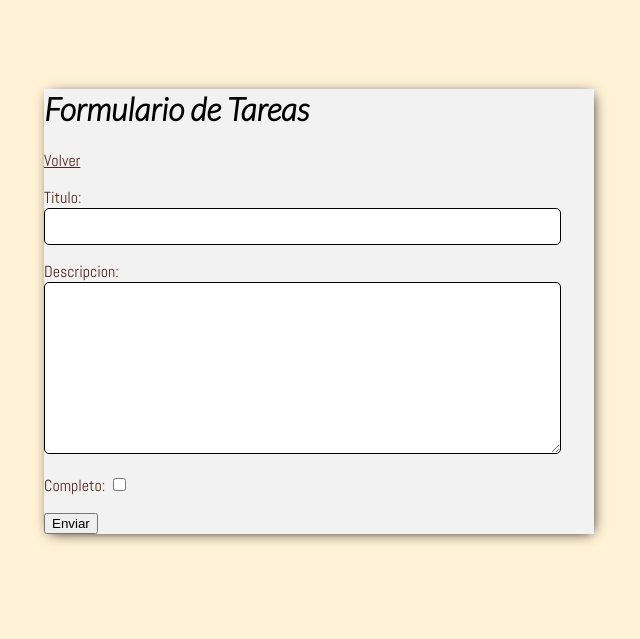
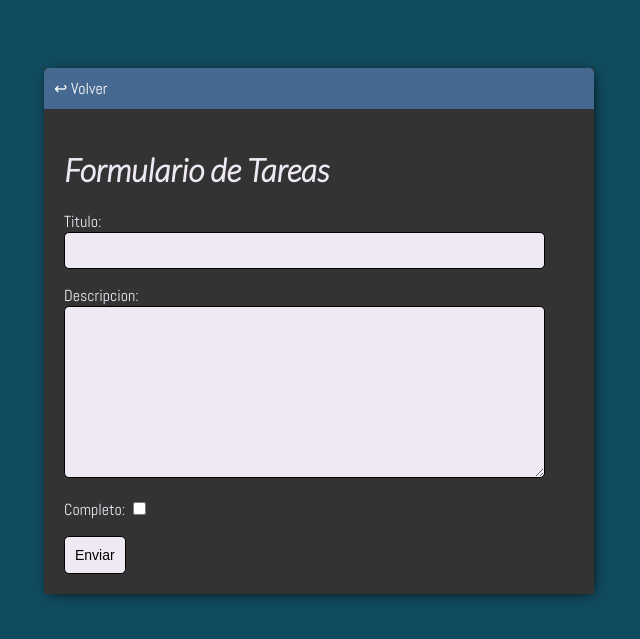
Before and after one commit to dPenedo/django-todolist, a Django app: page /crear-tarea/ in a window 1280 px wide. Shown: the top 639 px of the page, without its empty margins (321-961 px from the left). Run offline with Django 4.2, Linux system fonts and the light colour scheme; a user stored in the database is signed in.

Commit message:
Cambios en estéticos grandes

```diff
--- a/base/templates/base/principal.html
+++ b/base/templates/base/principal.html
@@ -10,15 +10,24 @@
     <link rel="preconnect" href="https://fonts.gstatic.com" crossorigin>
     <link href="https://fonts.googleapis.com/css2?family=Lato:ital,wght@1,300&display=swap" rel="stylesheet">
     <style>
-      body {
-    background-color: #FFF2D6;
+    :root {
+	     --Azul-oscuro: #114B5F;
+	     --Azul-claro: #028090;
+	     --Claro: #EFE9F4;
+	     --Purpura: #456990;
+	     --Gris-oscuro: #333333;
+}
+
+
+    body {
+      background-color: var(--Azul-oscuro);
     font-family: 'Abel', sans-serif;
     padding-top: 60px;
   }
       .container {
 	max-width: 550px;
 	margin: auto;
-	background-color: #F2F2F2 ;
+	background-color:  var(--Gris-oscuro);
 	-webkit-box-shadow: 2px 2px 13px -4px rgba(0,0,0,21);
 	box-shadow:2px 2px 13px -4px rgba(0,0,0,21);
       }
@@ -30,10 +39,12 @@
       h5,
       h6 {
       font-family: 'Lato', sans-serif;
+      color: var(--Claro);
       }
       a,
       p {
-	color:#52261C;
+      color: var(--Claro);
+
       }
       .barra-superior{
 	display: flex;
@@ -41,7 +52,7 @@
 	color: #ffffff;
 	padding: 10px;
 	border-radius: 5px 5px 0 0;
-	background: linear-gradient(90deg, #9C9AFF 0%, #4C4AC3 43%, #4C4AC3 100%);
+	background: var(--Purpura)
       }
       .barra-superior a {
 	color: rgb(255, 255, 255);
@@ -67,13 +78,13 @@
       .icono-tarea-completa {
 	height: 20px;
 	width: 20px;
-	background-color: rgb(105, 162, 105);
+	background-color: var(--Gris-oscuro);
 	border-radius: 50px;
       }
       .icono-tarea-incompleta {
 	height: 20px;
 	width: 20px;
-	background-color: rgb(218, 218, 218);
+	background-color: var(--Azul-claro);
 	border-radius: 50px;}
       .enlace-eliminar{
 	  text-decoration: none;
@@ -91,7 +102,7 @@
 
       }
       #enlace-agregar {
-	color: red;
+	color: var(--Claro);
 	text-decoration: none;
 	font-size: 42px;
 	text-shadow: 1px 1px #81412B;
@@ -103,10 +114,11 @@
 	border-radius: 5px;
 	padding: 10px;
 	width: 90%;
+	background-color: var(--Claro);
       }
       .boton {
 	border: 1px solid black;
-	background-color: #FAFAFA;
+	background-color: var(--Claro);
 	color: black;
 	padding: 10px;
 	font-size: 14px;
@@ -114,7 +126,9 @@
 	cursor: pointer;
 	text-decoration: none;
       }
-
+      .cuerpo-tarjeta {
+	padding: 20px;
+      }
 
 
   </style>
--- a/base/templates/base/tarea_form.html
+++ b/base/templates/base/tarea_form.html
@@ -1,12 +1,23 @@
 {% extends 'base/principal.html'  %}
 {% block content%}
+
+<div class="barra-superior">
+
+<a href="{% url 'tareas'%}">&#x21A9; Volver</a>
+
+</div>
+
+<div class="cuerpo-tarjeta">
+
 <h1>Formulario de Tareas</h1>
-<a href="{% url 'tareas'%}">Volver</a>
-
 <form method="POST" action="">
   {% csrf_token %}
   {{form.as_p}}
-  <input type="submit" value = "Enviar">
+  <input class="boton" type="submit" value = "Enviar">
 
 </form>
+
+
+</div>
+
 {% endblock content %}
```
Also changed, not shown: base/templates/base/login.html (+7 -2 lines), base/templates/base/registro.html (+26 -5 lines), base/templates/base/tarea_confirm_delete.html (+11 -2 lines), db.sqlite3.
